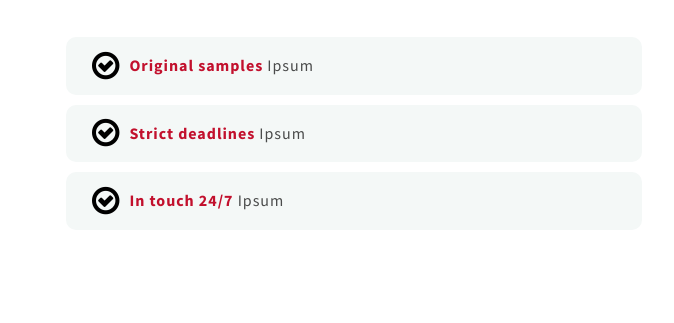
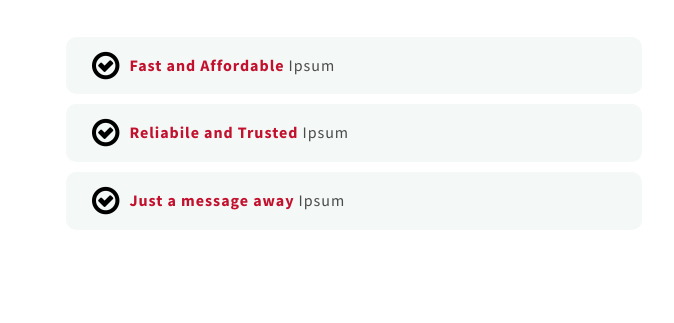
Before and after one commit to Bertramchar/BertramSolutions, a plain HTML site: page page.html in a window 1280 px wide. Shown: the part 2992-3315 px from the top of the page, 606-1280 px from the left. Drawn offline with nearby package versions, Linux system fonts and the light colour scheme.

Commit message:
smaller clip art plus other edits

```diff
--- a/page.html
+++ b/page.html
@@ -194,7 +194,7 @@
 <!--SECTION4-->
 <div class="section4" id="about">
 <section>
-<img src="./Images/constructionclip 2.png" alt="" loading="lazy">
+<img src="./Images/constructionclip 3.png" alt="" loading="lazy">
 </section>
 <section>
 <h1 class="title">About Us</h1>
@@ -261,15 +261,15 @@
 <h1 class="title">Why Choose Us?</h1>
 <span>
 <i class="fa fa-check-circle-o"></i>
-<p><b>Original samples</b> Ipsum</p>
+<p><b>Fast and Affordable</b> Ipsum</p>
 </span>
 <span>
 <i class="fa fa-check-circle-o"></i>
-<p><b>Strict deadlines</b> Ipsum</p>
+<p><b> Reliabile and Trusted</b> Ipsum</p>
 </span>
 <span>
 <i class="fa fa-check-circle-o"></i>
-<p><b>In touch 24/7 </b> Ipsum</p>
+<p><b>Just a message away </b> Ipsum</p>
 </section>
 </div>
 
```
